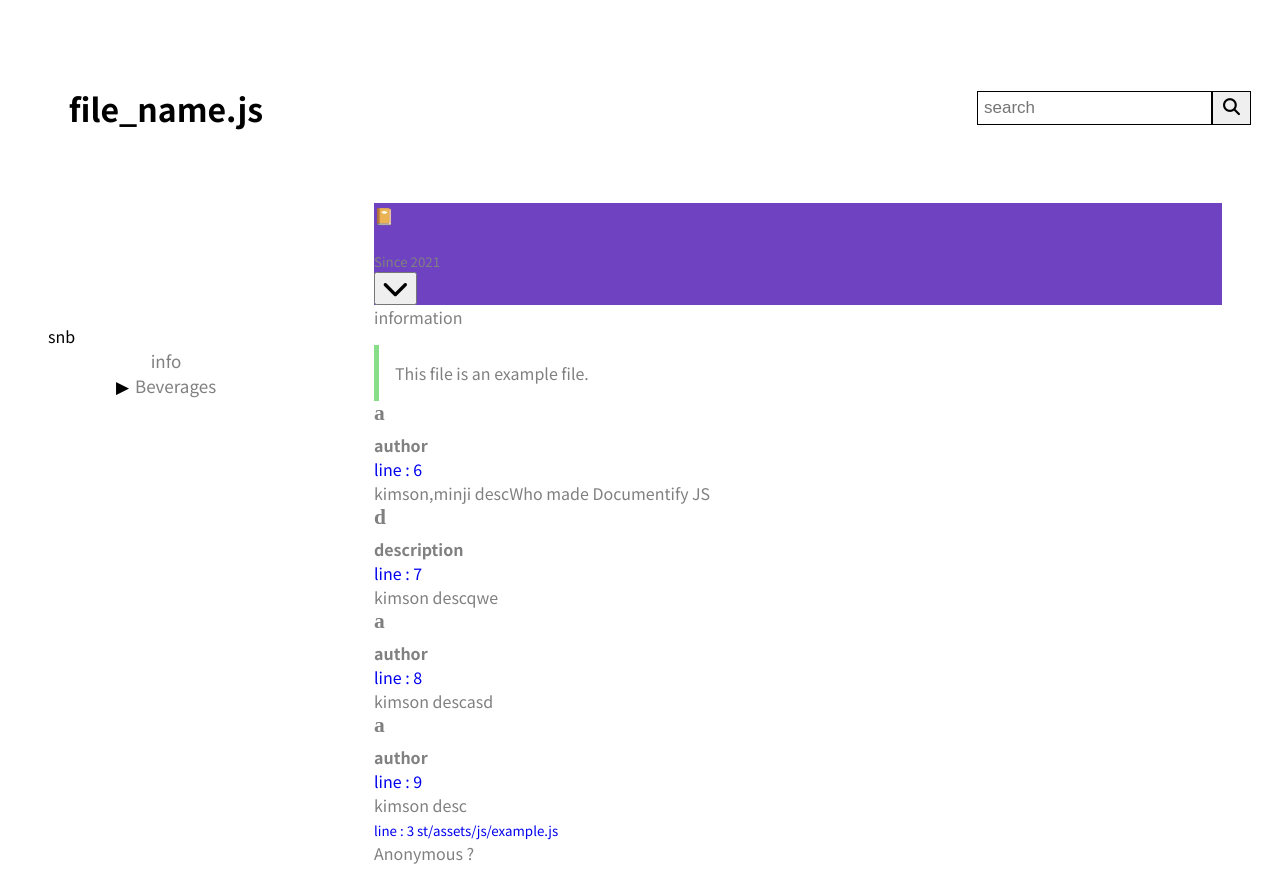
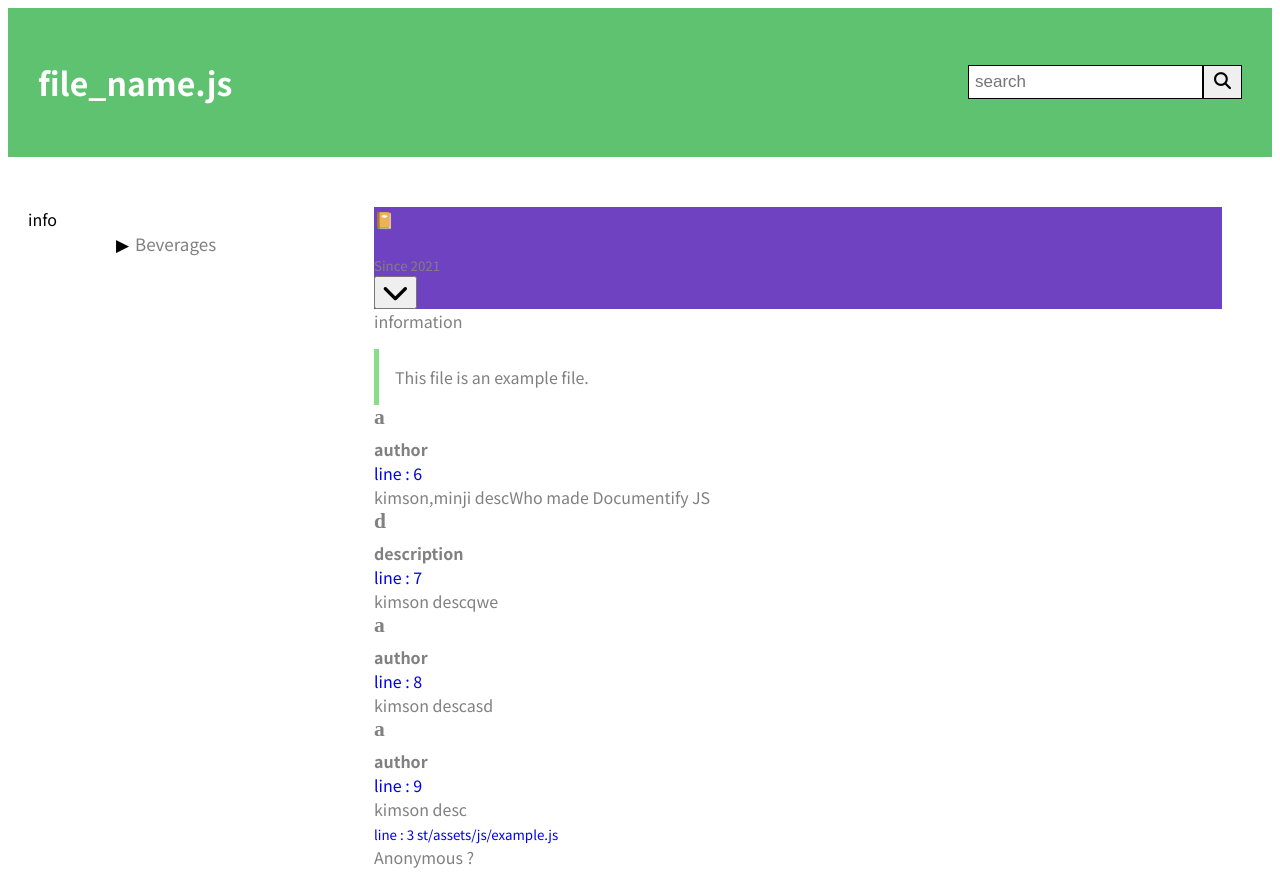
Before and after one commit to kkn1125/mkDocumentifyJS, a plain HTML site: page index.html in a window 1280 px wide. Shown: the top 872 px of the page. Drawn offline with nearby package versions, Linux system fonts and the light colour scheme.

Commit message:
gnb수정

```diff
--- a/dist/assets/css/gnb.css
+++ b/dist/assets/css/gnb.css
@@ -2,29 +2,25 @@
   /* height: 100vh; */
   display: grid;
   grid-template-columns: repeat(4, 1fr);
-    /* grid-template-rows: repeat(7, 1fr); */
   grid-auto-rows: 1fr minmax(4fr, auto) 1fr;
-    /* background-color: lightgreen; */
 }
 
-  .file_name {
-    grid-row: 1 / 2;
-    grid-column: 1 / 2;
-    align-self: center;
-    justify-self: center;
+.gnb {
+  grid-column: 1 / 5;
+  display: flex;
+  justify-content: space-between;
+  padding: 10px;
+  background-color: #5ec271;
 }
 
-  .something {
-    grid-row: 1 / 2;
-    grid-column: 2 / 4;
-    /* align-self: center; */
+.gnb .file_name {
+  color: white;
+  margin: 20px;
 }
 
 /* 검색바 start */
-  .search-container {
-    grid-row: 1 / 2;
-    grid-column: 4 / 5;
-    /* background-color: plum; */
+.gnb .search-container {
+  margin: 20px;
   display: block;
   align-self: center;
   justify-self: center;
@@ -45,25 +41,20 @@
   border: 1px solid black;
   cursor: pointer;
 }
-
-  .search-container button:hover {
-    /* background: #ccc; */
-  }
 /* 검색바 end */
 
 /* 왼쪽 사이드바 start */
-  .side_nav_bar {
+.side-nav-bar {
   position: sticky;
-    top: 10rem;
+  top: 8rem;
   grid-row: 2 / 7;
   grid-column: 1 / 2;
-    /* background-color: lightcyan; */
   padding: 50px 20px;
 }
 
-  .side_nav_bar .info:hover,
+.side-nav-bar .info:hover,
 .methods:hover {
-    /* background-color: lightseagreen; */
+  background-color: lightseagreen;
 }
 
 .side_nav_bar .info,
--- a/dist/assets/css/main.css
+++ b/dist/assets/css/main.css
@@ -33,10 +33,6 @@ html,
 body {
   overflow-x: hidden;
   /* Prevent scroll on narrow devices */
-}
-
-body {
-    padding-top: 56px;
 }
 
 @media (max-width: 991.98px) {
@@ -122,11 +118,11 @@ div[data-dc-type="popup"] {
   overflow: hidden;
   white-space: normal;
   pointer-events: none;
-    transition: 1s cubic-bezier(0.215, 0.610, 0.355, 1);
-    -webkit-transition: 1s cubic-bezier(0.215, 0.610, 0.355, 1);
-    -moz-transition: 1s cubic-bezier(0.215, 0.610, 0.355, 1);
-    -ms-transition: 1s cubic-bezier(0.215, 0.610, 0.355, 1);
-    -o-transition: 1s cubic-bezier(0.215, 0.610, 0.355, 1);
+  transition: 1s cubic-bezier(0.215, 0.61, 0.355, 1);
+  -webkit-transition: 1s cubic-bezier(0.215, 0.61, 0.355, 1);
+  -moz-transition: 1s cubic-bezier(0.215, 0.61, 0.355, 1);
+  -ms-transition: 1s cubic-bezier(0.215, 0.61, 0.355, 1);
+  -o-transition: 1s cubic-bezier(0.215, 0.61, 0.355, 1);
 }
 
 div[id^="line-"] {
@@ -182,11 +178,11 @@ div[id^="line-"].mark-line {
 }
 
 .main-desc {
-    font-size: .9rem;
+  font-size: 0.9rem;
   text-size-adjust: 1rem;
   line-height: 1.8rem;
   word-spacing: 0.15rem;
-    letter-spacing: .05rem;
+  letter-spacing: 0.05rem;
 }
 
 .line-num {
@@ -195,23 +191,23 @@ div[id^="line-"].mark-line {
 }
 
 .codes {
-    background: rgb(245, 245, 245)
+  background: rgb(245, 245, 245);
 }
 
-.codes .line-num{
+.codes .line-num {
   /* background: #7a7a7a; */
   color: rgb(87, 87, 87);
 }
 
-pre div.border-bottom:last-child{
+pre div.border-bottom:last-child {
   border-bottom: none !important;
 }
 
-.origin-line:hover{
-    transition: background .3s;
-    background-color: rgba(0,0,0,0.03);
-    -webkit-transition: background .3s;
-    -moz-transition: background .3s;
-    -ms-transition: background .3s;
-    -o-transition: background .3s;
+.origin-line:hover {
+  transition: background 0.3s;
+  background-color: rgba(0, 0, 0, 0.03);
+  -webkit-transition: background 0.3s;
+  -moz-transition: background 0.3s;
+  -ms-transition: background 0.3s;
+  -o-transition: background 0.3s;
 }
--- a/dist/include/global_nav_bar.html
+++ b/dist/include/global_nav_bar.html
@@ -1,61 +1,11 @@
-<nav class="navbar navbar-expand-lg fixed-top navbar-dark bg-dark" aria-label="Main navigation">
-    <div class="container-fluid">
-        <a class="navbar-brand" href="#">{@docuPack.file.name.split(/\.?\//gm).pop()@}</a>
-        <button class="navbar-toggler p-0 border-0" type="button" id="navbarSideCollapse"
-            aria-label="Toggle navigation">
-            <span class="navbar-toggler-icon"></span>
-        </button>
-
-        <div class="navbar-collapse offcanvas-collapse" id="navbarsExampleDefault">
-            <ul class="navbar-nav me-auto mb-2 mb-lg-0">
-                <li class="nav-item">
-                    <a class="nav-link active" aria-current="page" href="#">Origin Lines</a>
-                </li>
-                <li class="nav-item">
-                    <a class="nav-link" href="#">Information</a>
-                </li>
-                <li class="nav-item">
-                    <a class="nav-link" href="#function">Functions</a>
-                </li>
-
-                <li class="nav-item dropdown">
-                    <a class="nav-link dropdown-toggle" href="#" id="dropdown01" data-bs-toggle="dropdown"
-                        aria-expanded="false">Settings</a>
-                    <ul class="dropdown-menu" aria-labelledby="dropdown01">
-                        {@ initOption.darkMode == "on"?
-                        `<li><a class="dropdown-item" href="#">Dark Mode</a></li>`:''
-                        @}
-                        <li><a class="dropdown-item" href="#">Send Mail</a></li>
-                        <li><a class="dropdown-item saveas" href="#" id="saveas">Save As ...</a></li>
-                    </ul>
-                </li>
-                <li class="nav-item dropdown">
-                    <a class="nav-link badge" href="#">made by DocumentifyJS at {@new
-                        Date(docuPack.regdate).toLocaleString()@}</a>
-                </li>
-            </ul>
-            <form class="d-flex">
-                <input class="form-control me-2" type="search" placeholder="Search" aria-label="Search">
-                <button class="btn btn-outline-success" type="submit">Search</button>
-            </form>
-        </div>
-    </div>
-</nav>
-
+<div class="gnb">
     <div class="file_name">
         <h1>file_name.js</h1>
     </div>
-
-<div class="something">
-    <div class="send_email">
-        <!-- <i class="fas fa-envelope"></i> -->
-    </div>
-    <div class="mode_changer"></div>
-</div>
-
     <div class="search-container">
         <form action="#">
             <input type="text" placeholder="search" name="search">
             <button type="submit"><i class="fa fa-search"></i></button>
         </form>
     </div>
+</div>
--- a/dist/include/side-nav-bar.html
+++ b/dist/include/side-nav-bar.html
@@ -1,4 +1,3 @@
-<div class="side_nav_bar">snb<br>
 <div class="info">info</div>
 <div class="methods">
     <ul id="myUL">
@@ -24,4 +23,3 @@
         </li>
     </ul>
 </div>
-</div>
--- a/dist/include/template.html
+++ b/dist/include/template.html
@@ -1,4 +1,4 @@
-<aside class="side_nav_bar">
+<aside class="side-nav-bar">
 
 </aside>
 <main class="main container">
```
Also changed, not shown: dist/include/document-wrapper.html (line endings or trailing spaces). Lines whose indentation alone changed are shown as unchanged.
